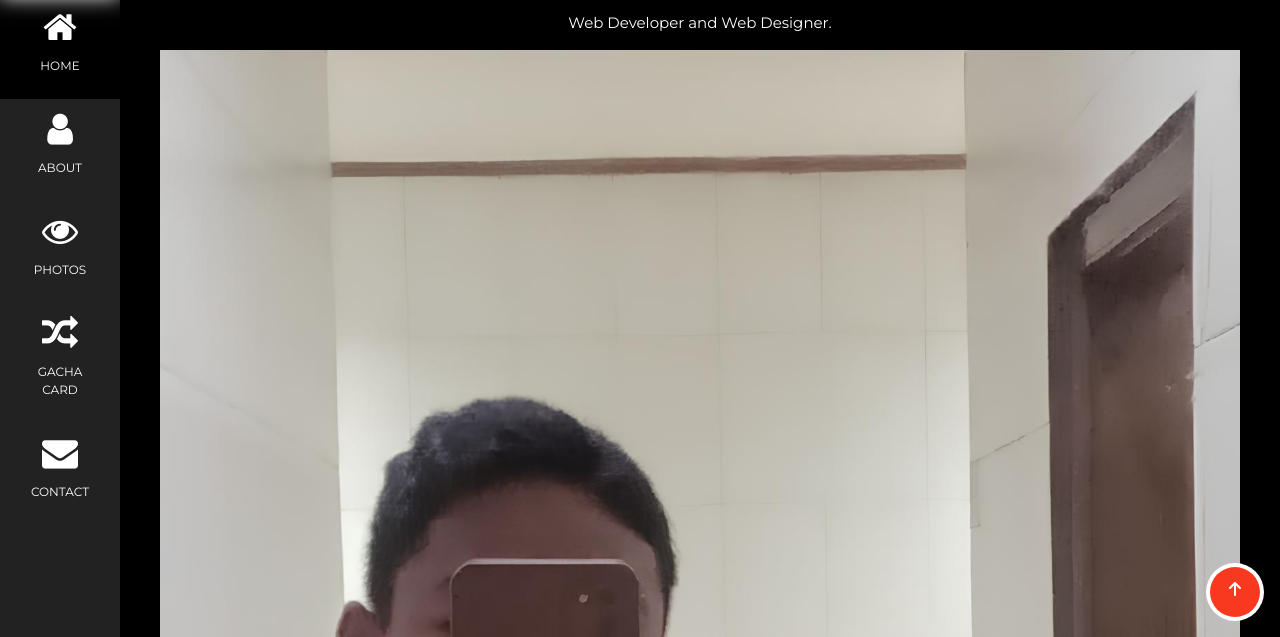
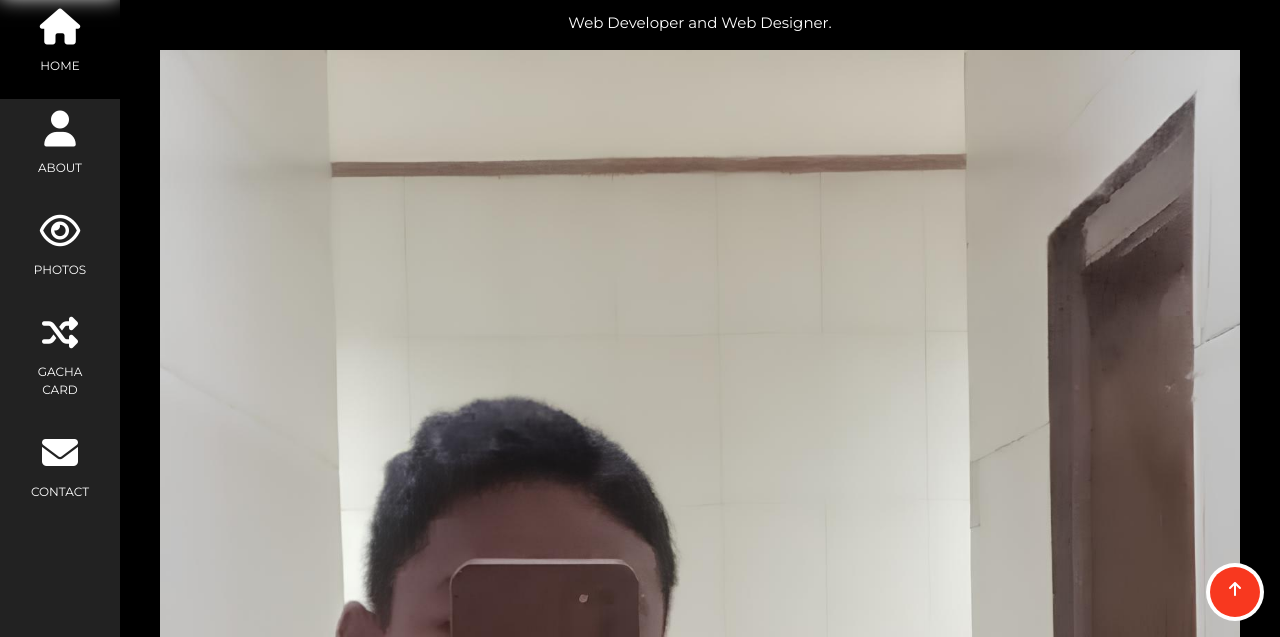
Before and after one commit to theleaderofenemy/Mau-Nyeraahh, a plain HTML site: page index.html in a window 1280 px wide. Shown: the part 163-800 px from the top of the page. Drawn offline with nearby package versions, Linux system fonts and the light colour scheme.

Commit message:
Add files via upload

```diff
--- a/index.html
+++ b/index.html
@@ -9,7 +9,7 @@
 <link rel="stylesheet" href="https://fonts.googleapis.com/css?family=Montserrat">
 <link rel="stylesheet" href="https://cdnjs.cloudflare.com/ajax/libs/font-awesome/4.7.0/css/font-awesome.min.css">
 <meta name='viewport' content='width=device-width, initial-scale=1'>
-<script src="https://cdnjs.cloudflare.com/ajax/libs/jspdf/2.4.0/jspdf.umd.min.js"></script>
+<script src='https://kit.fontawesome.com/a076d05399.js' crossorigin='anonymous'></script>
 <style>
 body, h1,h2,h3,h4,h5,h6 {font-family: "Montserrat", sans-serif}
 .w3-row-padding img {margin-bottom: 12px}
```
